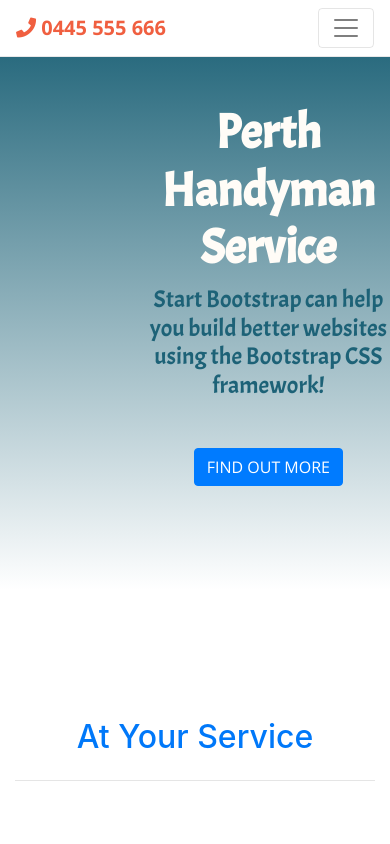
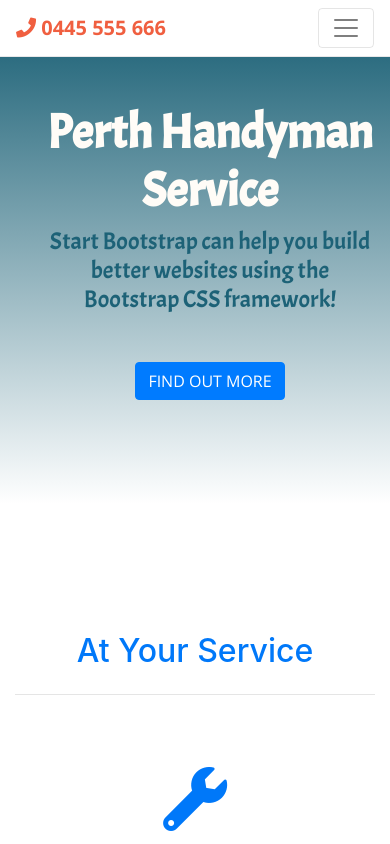
Before and after one commit to BrentGiles/handyman, a website with bundled scripts: page index.html in a window 390 px wide. Shown: the top 844 px of the page. Built offline with nearby package versions, Linux system fonts and the light colour scheme; a web font is replaced by a local one.

Commit message:
Add files via upload

```diff
--- a/css/creative.css
+++ b/css/creative.css
@@ -225,6 +225,11 @@ header.masthead p {
 
   }
 }
+@media (max-width: 400px) {
+  .reSize {
+    max-width: 0px;
+  }
+}
 
 @media (min-width: 400px) {
   header.masthead p {
--- a/index.html
+++ b/index.html
@@ -62,23 +62,23 @@
     </nav>
 
     <header class="masthead text-center text-white d-flex" id="home">
-      <div class="col-lg-4">
+      <div class="col-lg-4 reSize">
       </div>
       <div class="container my-auto">
         <div class="row">
-          <div class="col-lg-4 mx-auto">
+          <div class="col-lg-4 col-sm-12 col-xs-12 mx-auto">
             <h1 class=" #text-uppercase  slateBlueText fontHeader">
               <strong>Perth Handyman Service</strong>
             </h1>
           </div>
-          <div class="row">
-          <div class="col-lg-4 mx-auto ">
+        </div>
+        <div class="row">
+          <div class="col-lg-4 col-sm-12 col-xs-12 mx-auto">
             <h3 class="text-faded fontHeader  slateBlueText mb-5">Start Bootstrap can help you build better websites using the Bootstrap CSS framework! </h3>
             <a class="btn btn-primary btn-xl js-scroll-trigger" href="#services">Find Out More</a>
           </div>
         </div>
       </div>
-    </div>
     </header>
 
     <section id="services">
```
